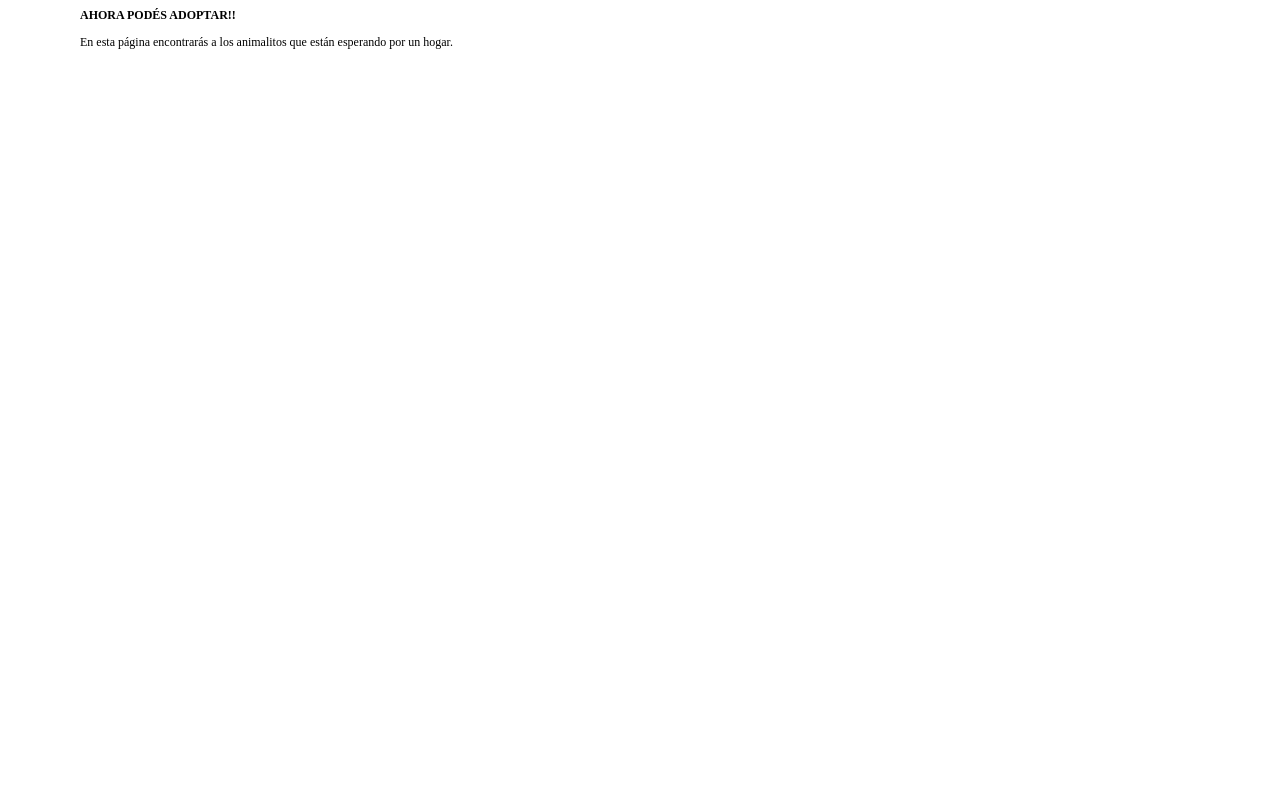
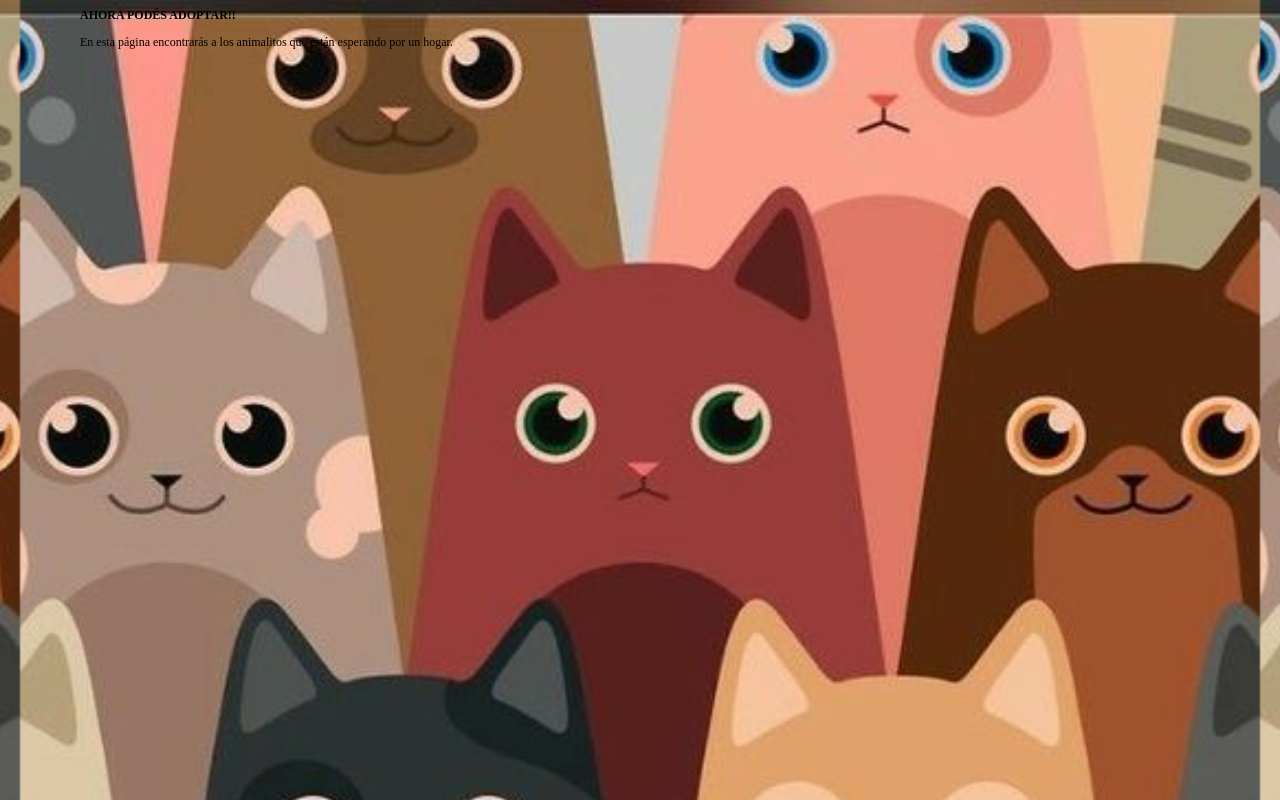
Before and after one commit to santi-esquerre/actividad-semana-8-jap-grupo4, a plain HTML site: page index.html in a window 1280 px wide. Drawn offline with Linux system fonts and the light colour scheme; no server answers.

Commit message:
AGREGAR FONDO

```diff
--- a/style.css
+++ b/style.css
@@ -1,11 +1,11 @@
-*{
-    font-family:'Times New Roman', Times, serif;
+* {
+    font-family: 'Times New Roman', Times, serif;
     font-size: 12px;
     margin-left: 20px;
     margin-right: 20px;
 }
+
 body {
-    background-image: url(images/83e01076cf6026dfd82a9dbe03fe13db.jpg);
+    background-image: url(images/Fondo.jpg);
     background-size: cover;
-
 }
```
Also changed, not shown: images/83e01076cf6026dfd82a9dbe03fe13db.jpg (deleted), images/Fondo.jpg (added).
